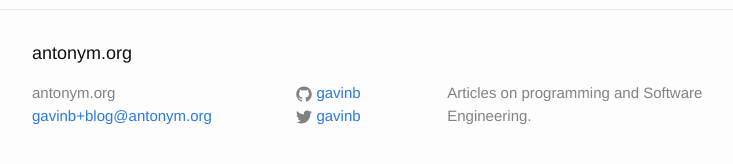
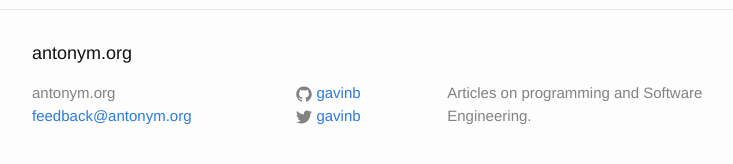
Before and after one commit to gavinb/gavinb.github.io, a Jekyll site: the page built from index.html, in a window 1280 px wide and 900 px high, scrolled down 3084 px. Shown: the part 713-877 px from the top of the window, without its empty margins (238-971 px from the left). Built offline with Jekyll 4.4.1, drawn with Linux system fonts in a browser that asks for light colours.

Commit message:
Change email

```diff
--- a/_config.yml
+++ b/_config.yml
@@ -1,6 +1,6 @@
 # Site settings
 title: antonym.org
-email: gavinb+blog@antonym.org
+email: feedback@antonym.org
 description: > # this means to ignore newlines until "baseurl:"
   Articles on programming and Software Engineering.
 baseurl: "" # the subpath of your site, e.g. /blog/
```
